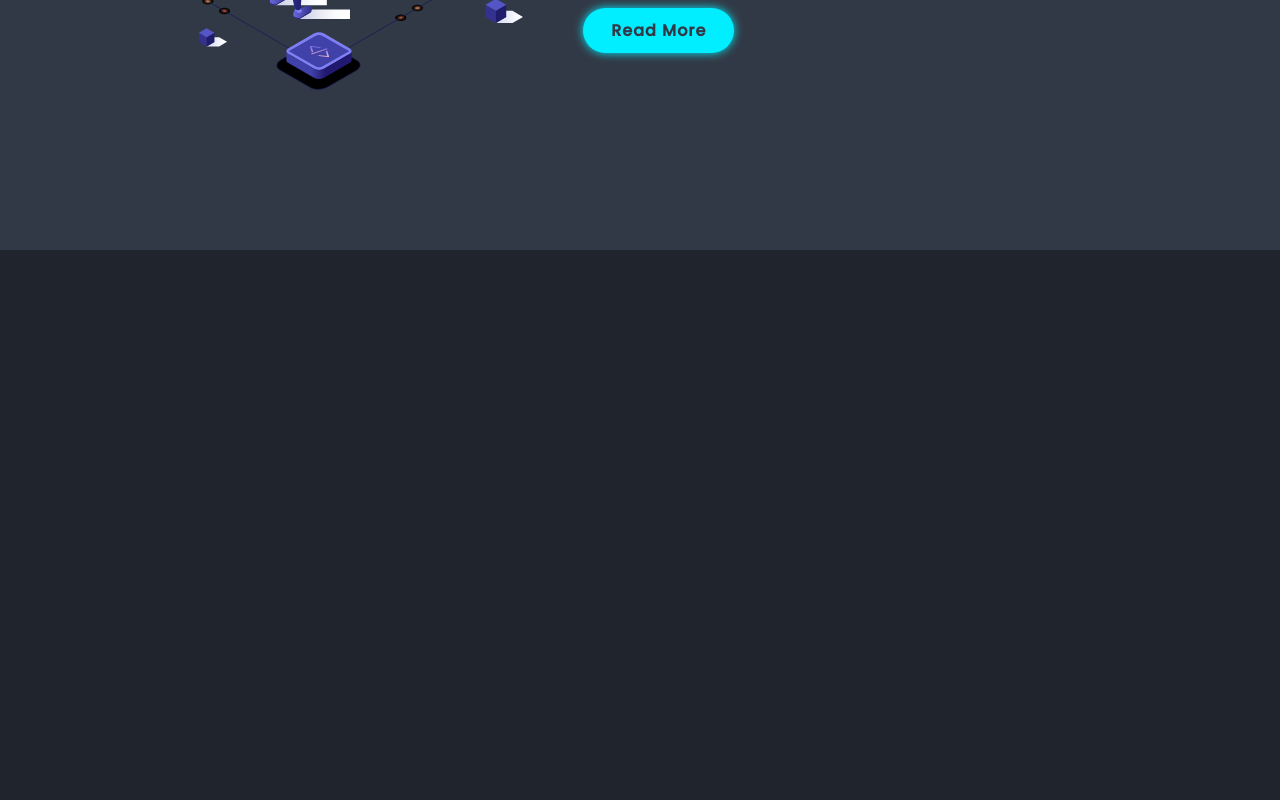
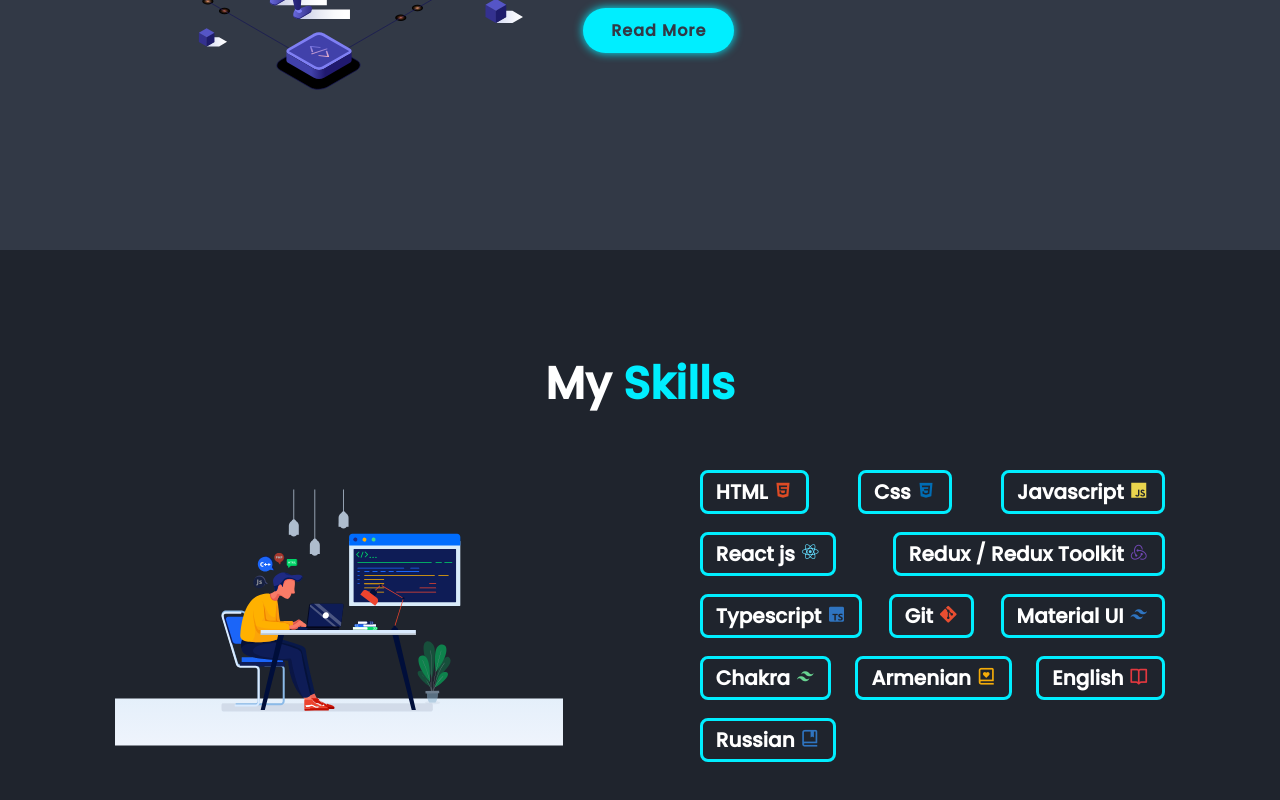
Before and after one commit to VaheGasparyan/my-portfolio, a React (Create React App) app: page / in a window 1280 px wide. Shown: the part 1350-2150 px from the top of the page. Before the commit the page ends 1600 px from the top, so only its background shows below. Built offline with nearby package versions, Linux system fonts and the light colour scheme.

Commit message:
create skills section

```diff
--- /dev/null
+++ b/src/components/skills/index.tsx
@@ -0,0 +1,38 @@
+import {skills} from "services/skills";
+import { v4 as uuid } from 'uuid';
+
+import skillsImg from 'images/skills-img.svg';
+
+import './skills.css';
+
+const Skills = () => {
+    const icons = [<i className='bx bxl-html5'></i>, <i className='bx bxl-css3'></i>,
+        <i className='bx bxl-javascript'></i>, <i className='bx bxl-react'></i>, <i className='bx bxl-redux'></i>,
+        <i className='bx bxl-typescript'></i>, <i className='bx bxl-git'></i>, <i className='bx bxl-tailwind-css'></i>,
+        <i className='bx bxl-tailwind-css'></i>, <i className='bx bx-book-heart'></i>,
+        <i className='bx bx-book-open'></i>, <i className='bx bx-book-bookmark'></i>];
+
+    return (
+        <section className='skills'>
+            <h2 className="heading">My <span>Skills</span></h2>
+
+            <div className="skills-content">
+                <div className="skills-img">
+                    <img src={skillsImg} alt="skills-img"/>
+                </div>
+
+                <div className="my-skills">
+                    {skills.map((skill, index) => {
+                        return (
+                            <div className="skill" key={uuid()}>
+                                <p>{skill} {icons[index]}</p>
+                            </div>
+                        )
+                    })}
+                </div>
+            </div>
+        </section>
+    )
+};
+
+export default Skills;
--- /dev/null
+++ b/src/components/skills/skills.css
@@ -0,0 +1,333 @@
+.skills h2 {
+    margin-bottom: 5rem;
+}
+
+.skills .skills-content {
+    display: flex;
+    justify-content: space-between;
+    align-items: center;
+}
+
+.skills .skills-content .skills-img img {
+    width: 35vw;
+}
+
+.skills .skills-content .my-skills {
+    width: 480px;
+    height: 300px;
+    display: flex;
+    justify-content: space-between;
+    flex-wrap: wrap;
+    align-items: center;
+}
+
+.skills .skills-content .my-skills .skill {
+    border: 3px solid var(--main-color);
+    padding: .4rem 1.3rem;
+    border-radius: .8rem;
+    cursor: pointer;
+    margin-bottom: 1.8rem;
+    overflow: hidden;
+    position: relative;
+    margin-left: 1.5rem;
+}
+
+.skills .skills-content .my-skills p {
+    font-weight: 600;
+    font-size: 2rem;
+}
+
+.skills .skills-content .my-skills .skill:nth-child(1)::before {
+    content: '';
+    position: absolute;
+    width: 0%;
+    height: 100%;
+    background: rgb(221, 75, 37);
+    top: 0;
+    left: 0;
+    z-index: -1;
+    transition: .4s;
+}
+
+.skills .skills-content .my-skills .skill:nth-child(1):hover::before {
+    width: 100%;
+}
+
+.skills .skills-content .my-skills .skill:nth-child(1):hover i {
+    color: var(--text-color);
+}
+
+.skills .skills-content .my-skills .skill:nth-child(2):hover i {
+    color: var(--text-color);
+}
+
+.skills .skills-content .my-skills .skill:nth-child(3):hover i {
+    color: var(--text-color);
+}
+
+.skills .skills-content .my-skills .skill:nth-child(4):hover i {
+    color: var(--text-color);
+}
+
+.skills .skills-content .my-skills .skill:nth-child(5):hover i {
+    color: var(--text-color);
+}
+
+.skills .skills-content .my-skills .skill:nth-child(6):hover i {
+    color: var(--text-color);
+}
+
+.skills .skills-content .my-skills .skill:nth-child(7):hover i {
+    color: var(--text-color);
+}
+
+.skills .skills-content .my-skills .skill:nth-child(8):hover i {
+    color: var(--text-color);
+}
+
+.skills .skills-content .my-skills .skill:nth-child(9):hover i {
+    color: var(--text-color);
+}
+
+.skills .skills-content .my-skills .skill:nth-child(1) i {
+    color: rgb(221, 75, 37);
+    transition: .5s ease;
+}
+
+.skills .skills-content .my-skills .skill:nth-child(2)::before {
+    content: '';
+    position: absolute;
+    width: 0%;
+    height: 100%;
+    background: rgb(1, 109, 180);
+    top: 0;
+    left: 0;
+    z-index: -1;
+    transition: .4s;
+}
+
+.skills .skills-content .my-skills .skill:nth-child(2) i {
+    color: rgb(1, 109, 180);
+    transition: .5s ease;
+}
+
+.skills .skills-content .my-skills .skill:nth-child(2):hover::before {
+    width: 100%;
+}
+
+.skills .skills-content .my-skills .skill:nth-child(3)::before {
+    content: '';
+    position: absolute;
+    width: 0%;
+    height: 100%;
+    background: rgb(233, 212, 77);
+    top: 0;
+    left: 0;
+    z-index: -1;
+    transition: .4s;
+}
+
+.skills .skills-content .my-skills .skill:nth-child(3) i {
+    color: rgb(233, 212, 77);
+    transition: .5s ease;
+}
+
+.skills .skills-content .my-skills .skill:nth-child(3):hover::before {
+    width: 100%;
+}
+
+.skills .skills-content .my-skills .skill:nth-child(4)::before {
+    content: '';
+    position: absolute;
+    width: 0%;
+    height: 100%;
+    background: rgb(94, 211, 243);
+    top: 0;
+    left: 0;
+    z-index: -1;
+    transition: .4s;
+}
+
+.skills .skills-content .my-skills .skill:nth-child(4) i {
+    color: rgb(94, 211, 243);
+    transition: .5s ease;
+}
+
+.skills .skills-content .my-skills .skill:nth-child(4):hover::before {
+    width: 100%;
+}
+
+.skills .skills-content .my-skills .skill:nth-child(5)::before {
+    content: '';
+    position: absolute;
+    width: 0%;
+    height: 100%;
+    background: #7248b6;
+    top: 0;
+    left: 0;
+    z-index: -1;
+    transition: .4s;
+}
+
+.skills .skills-content .my-skills .skill:nth-child(5) i {
+    color: #7248b6;
+    transition: .5s ease;
+}
+
+.skills .skills-content .my-skills .skill:nth-child(5):hover::before {
+    width: 100%;
+}
+
+.skills .skills-content .my-skills .skill:nth-child(6)::before {
+    content: '';
+    position: absolute;
+    width: 0%;
+    height: 100%;
+    background: rgb(47, 116, 192);
+    top: 0;
+    left: 0;
+    z-index: -1;
+    transition: .4s;
+}
+
+.skills .skills-content .my-skills .skill:nth-child(6) i {
+    color: rgb(47, 116, 192);
+    transition: .5s ease;
+}
+
+.skills .skills-content .my-skills .skill:nth-child(6):hover::before {
+    width: 85%;
+}
+
+.skills .skills-content .my-skills .skill:nth-child(7)::before {
+    content: '';
+    position: absolute;
+    width: 0%;
+    height: 100%;
+    background: rgb(233, 78, 49);
+    top: 0;
+    left: 0;
+    z-index: -1;
+    transition: .4s;
+}
+
+.skills .skills-content .my-skills .skill:nth-child(7) i {
+    color: rgb(233, 78, 49);
+    transition: .5s ease;
+}
+
+.skills .skills-content .my-skills .skill:nth-child(7):hover::before {
+    width: 70%;
+}
+
+.skills .skills-content .my-skills .skill:nth-child(8)::before {
+    content: '';
+    position: absolute;
+    width: 0%;
+    height: 100%;
+    background: rgb(47, 116, 192);
+    top: 0;
+    left: 0;
+    z-index: -1;
+    transition: .4s;
+}
+
+.skills .skills-content .my-skills .skill:nth-child(8) i {
+    color: rgb(47, 116, 192);
+    transition: .5s ease;
+}
+
+.skills .skills-content .my-skills .skill:nth-child(8):hover::before {
+    width: 65%;
+}
+
+.skills .skills-content .my-skills .skill:nth-child(9)::before {
+    content: '';
+    position: absolute;
+    width: 0%;
+    height: 100%;
+    background: #68d391;
+    top: 0;
+    left: 0;
+    z-index: -1;
+    transition: .4s;
+}
+
+.skills .skills-content .my-skills .skill:nth-child(9) i {
+    color: #68d391;
+    transition: .5s ease;
+}
+
+.skills .skills-content .my-skills .skill:nth-child(9):hover::before {
+    width: 75%;
+}
+
+.skills .skills-content .my-skills .skill:nth-child(10)::before {
+    content: '';
+    position: absolute;
+    width: 0%;
+    height: 100%;
+    background: #f5ac09;
+    top: 0;
+    left: 0;
+    z-index: -1;
+    transition: .4s;
+}
+
+.skills .skills-content .my-skills .skill:nth-child(10) i {
+    color: #f5ac09;
+    transition: .5s ease;
+}
+
+.skills .skills-content .my-skills .skill:nth-child(10):hover::before {
+    width: 100%;
+}
+
+.skills .skills-content .my-skills .skill:nth-child(10):hover i {
+    color: var(--text-color);
+}
+
+.skills .skills-content .my-skills .skill:nth-child(11)::before {
+    content: '';
+    position: absolute;
+    width: 0%;
+    height: 100%;
+    background: #e2383f;
+    top: 0;
+    left: 0;
+    z-index: -1;
+    transition: .4s;
+}
+
+.skills .skills-content .my-skills .skill:nth-child(11) i {
+    color: #e2383f;
+}
+
+.skills .skills-content .my-skills .skill:nth-child(11):hover::before {
+    width: 50%;
+}
+
+.skills .skills-content .my-skills .skill:nth-child(12)::before {
+    content: '';
+    position: absolute;
+    width: 0%;
+    height: 100%;
+    background: rgb(47, 116, 192);
+    top: 0;
+    left: 0;
+    z-index: -1;
+    transition: .4s;
+}
+
+.skills .skills-content .my-skills .skill:nth-child(12):hover::before {
+    width: 100%;
+}
+
+.skills .skills-content .my-skills .skill:nth-child(12) i {
+    color: rgb(47, 116, 192);
+    transition: .5s ease;
+}
+
+.skills .skills-content .my-skills .skill:nth-child(12):hover i {
+    color: var(--text-color);
+}
--- a/src/main/index.tsx
+++ b/src/main/index.tsx
@@ -1,6 +1,7 @@
 import Header from "components/header";
 import Home from "components/home";
 import About from "components/about";
+import Skills from "components/skills";
 
 const Main = () => {
     return (
@@ -8,6 +9,7 @@ const Main = () => {
             <Header />
             <Home />
             <About />
+            <Skills />
         </div>
     )
 };
--- a/src/services/skills.ts
+++ b/src/services/skills.ts
@@ -1 +1 @@
-export const skills = ['HTML', 'Css', 'Javascript', 'React js', 'Redux / Redux Toolkit', 'Typescript', 'Git', 'Material UI', 'Chakra'];
+export const skills = ['HTML' , 'Css', 'Javascript', 'React js', 'Redux / Redux Toolkit', 'Typescript', 'Git', 'Material UI', 'Chakra', 'Armenian', 'English', 'Russian'];
```
